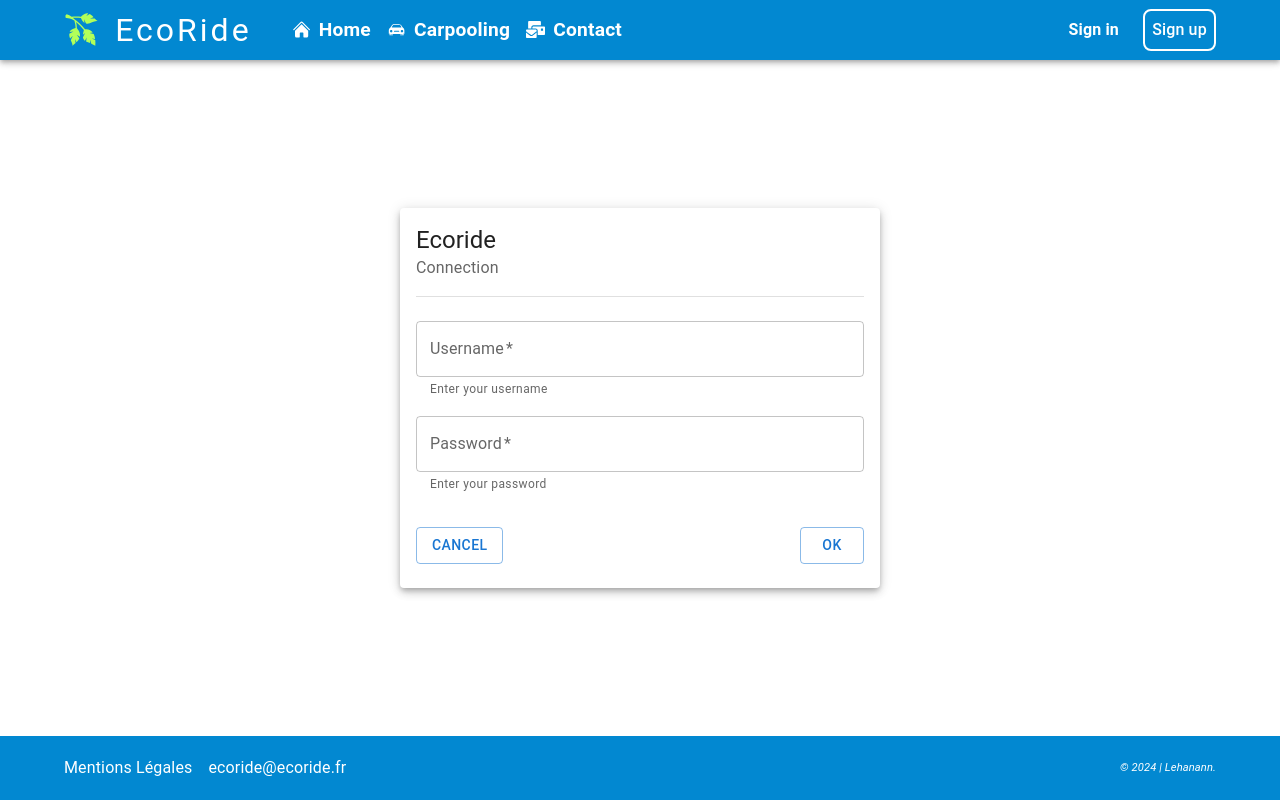
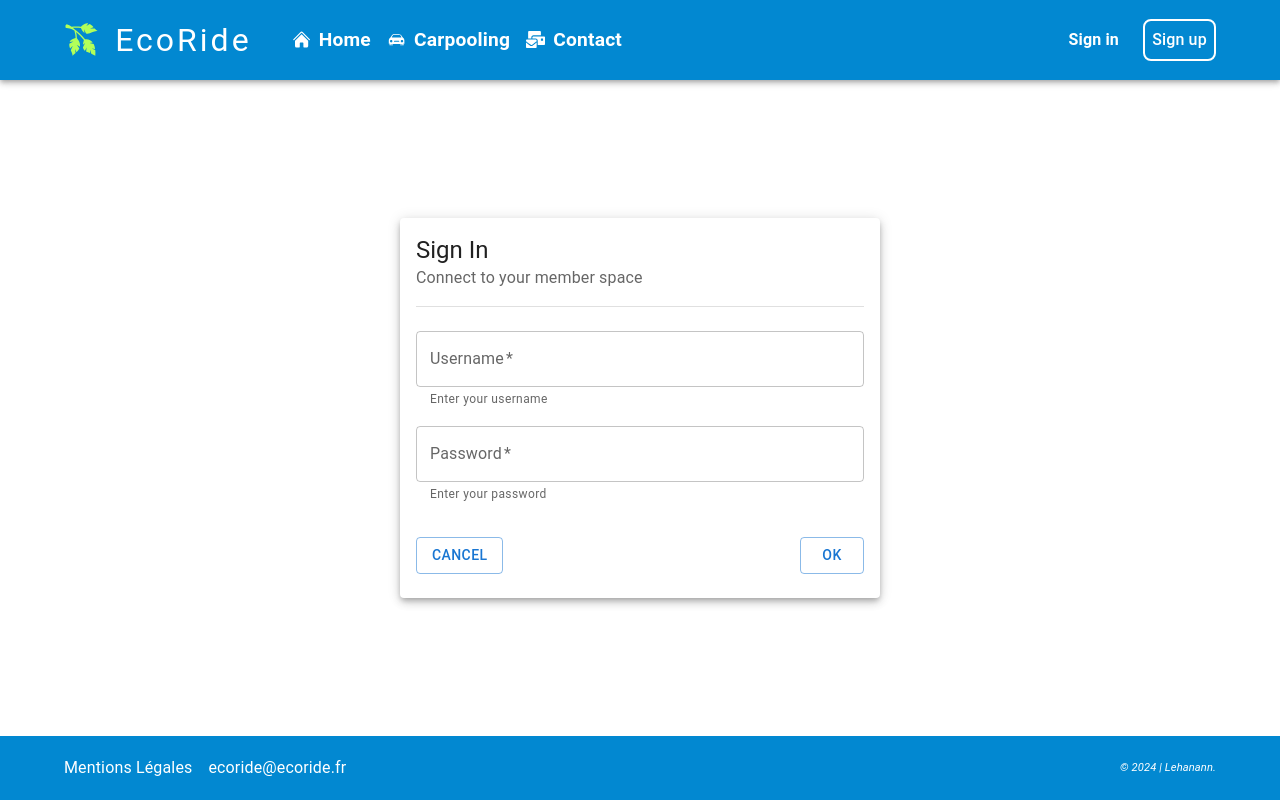
Before and after one commit to Angurva/EcoRide, a Next.js app in the folder frontend/: page /signin in a window 1280 px wide. Built offline with nearby package versions, Linux system fonts and the light colour scheme.

Commit message:
revise signin & navigation page

```diff
--- a/frontend/src/app/(authentication)/signin/page.tsx
+++ b/frontend/src/app/(authentication)/signin/page.tsx
@@ -1,7 +1,9 @@
 "use client"
-import { Box, Button, Card, CardActions, CardContent, CardHeader, Divider, TextField, Typography } from '@mui/material';
+import { Box, Button, Card, CardActions, CardContent, CardHeader, Divider, IconButton, TextField, Typography } from '@mui/material';
 import Link from 'next/link';
 import React, { useState } from 'react';
+import { GiTreeBranch } from "react-icons/gi";
+import { lightGreen } from '@mui/material/colors';
 //import style from '../../styles/Login.module.css'
 
 export default function SignIn() {
@@ -37,9 +39,13 @@ export default function SignIn() {
           }}
         >
           <CardHeader
-            title="Ecoride"
-            subheader="Connection"
-            sx={{}}
+            title="Sign In"
+            subheader="Connect to your member space "
+            /*action={
+              <IconButton disabled>
+                <GiTreeBranch color={lightGreen['A200']}/>
+              </IconButton>
+            }*/
           />
           <Divider flexItem sx={{mx:2}}></Divider>
           <CardContent
--- a/frontend/src/components/Navigation.tsx
+++ b/frontend/src/components/Navigation.tsx
@@ -23,7 +23,7 @@ export default function Navigation() {
   return (
     <AppBar sx={{
         position:'sticky',
-        height:'60px',
+        height:'80px',
         bgcolor:lightBlue[700],
     }}>
         <Container maxWidth='lg' sx={{height:'100%'}}>
```
